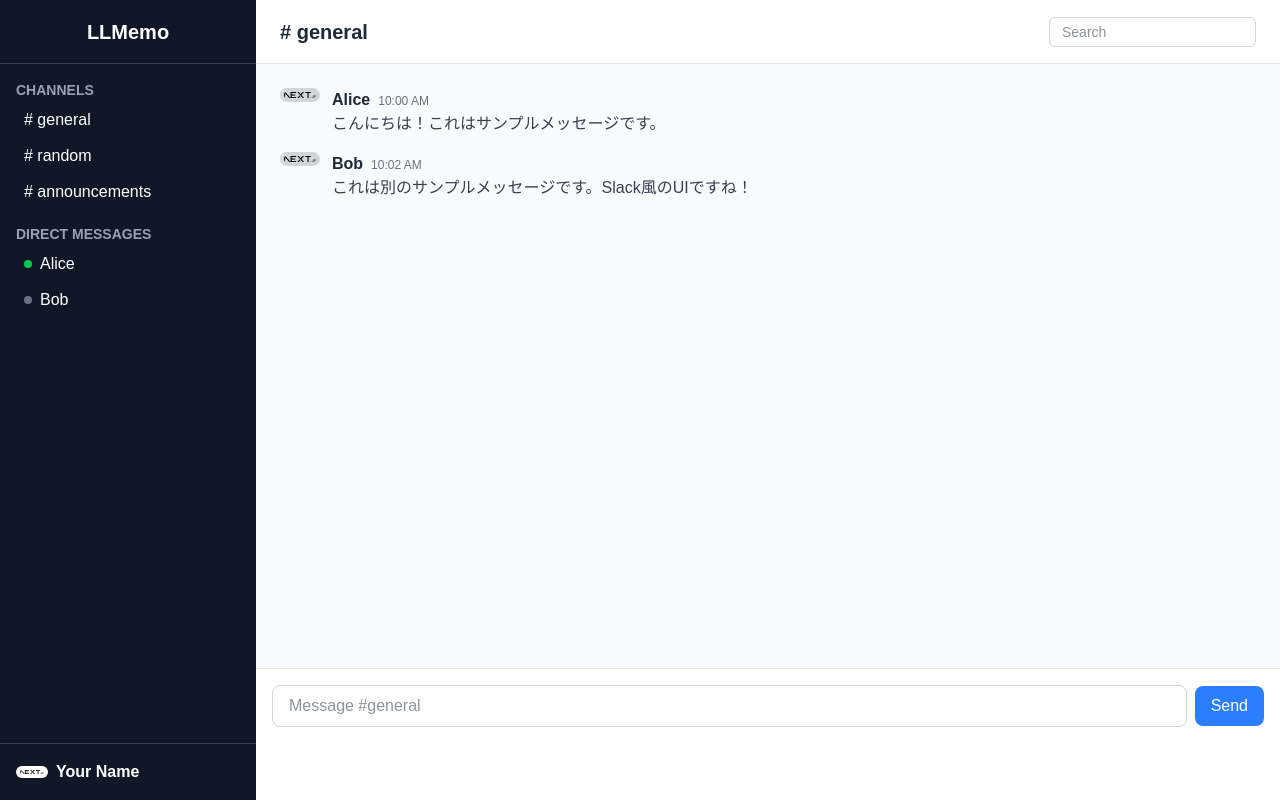
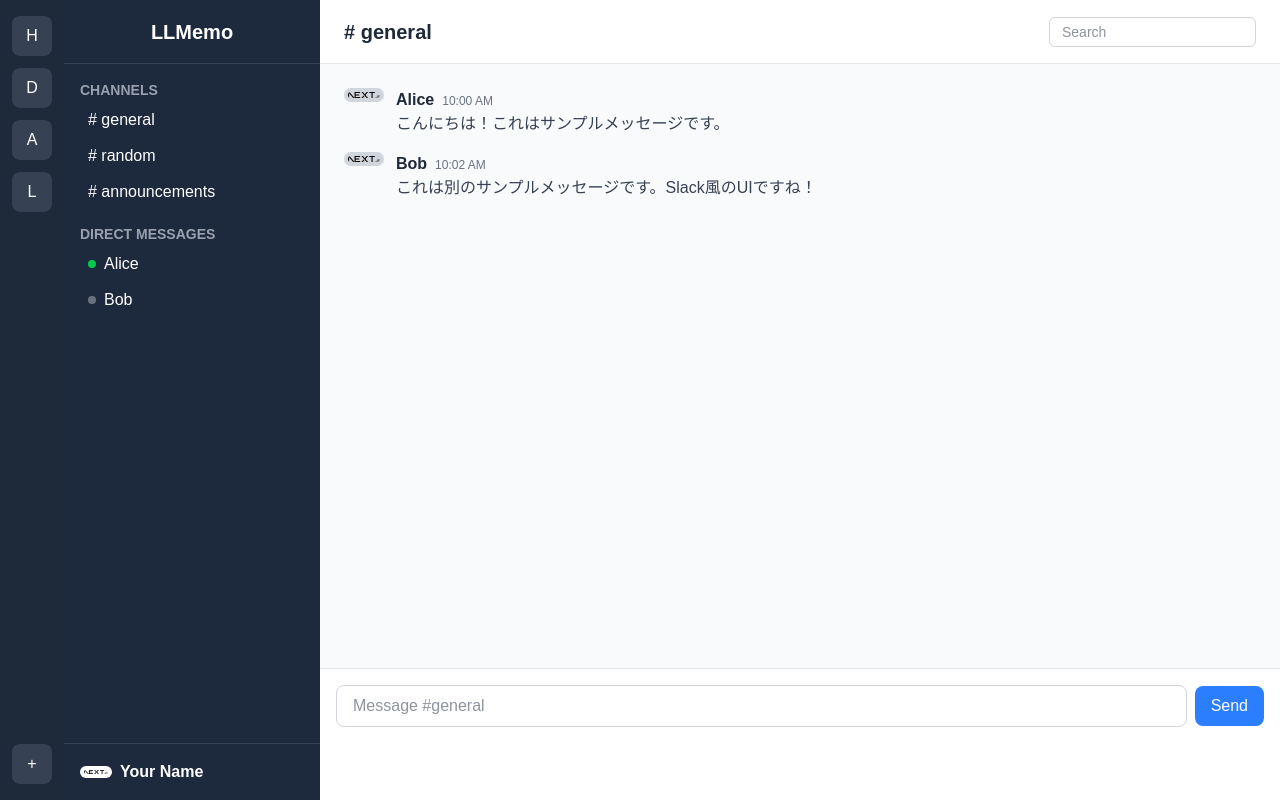
Before and after one commit to tndd/llmemo_v1, a Next.js app: page / in a window 1280 px wide. Built offline with nearby package versions, Linux system fonts and the light colour scheme.

Commit message:
3カラムに変更

```diff
--- a/app/page.tsx
+++ b/app/page.tsx
@@ -49,8 +49,18 @@ export default function Home() {
   };
   return (
     <div className="flex h-screen antialiased text-gray-800">
-      {/* Sidebar */}
-      <div className="flex flex-col w-64 bg-gray-900 text-white">
+      {/* Thin Sidebar for Icons */}
+      <div className="flex flex-col items-center w-16 bg-gray-800 text-white py-4 space-y-3">
+        {/* Placeholder for icons - replace with actual icons later */}
+        <div className="w-10 h-10 bg-gray-700 rounded-lg flex items-center justify-center cursor-pointer hover:bg-gray-600">H</div> {/* Home */}
+        <div className="w-10 h-10 bg-gray-700 rounded-lg flex items-center justify-center cursor-pointer hover:bg-gray-600">D</div> {/* DMs */}
+        <div className="w-10 h-10 bg-gray-700 rounded-lg flex items-center justify-center cursor-pointer hover:bg-gray-600">A</div> {/* Activity */}
+        <div className="w-10 h-10 bg-gray-700 rounded-lg flex items-center justify-center cursor-pointer hover:bg-gray-600">L</div> {/* Later */}
+        <div className="mt-auto w-10 h-10 bg-gray-700 rounded-lg flex items-center justify-center cursor-pointer hover:bg-gray-600">+</div> {/* Add */}
+      </div>
+
+      {/* Original Sidebar (Channels, DMs) */}
+      <div className="flex flex-col w-64 bg-slate-800 text-white">
         <div className="flex items-center justify-center h-16 border-b border-gray-700">
           <span className="text-xl font-semibold">LLMemo</span>
         </div>
```
